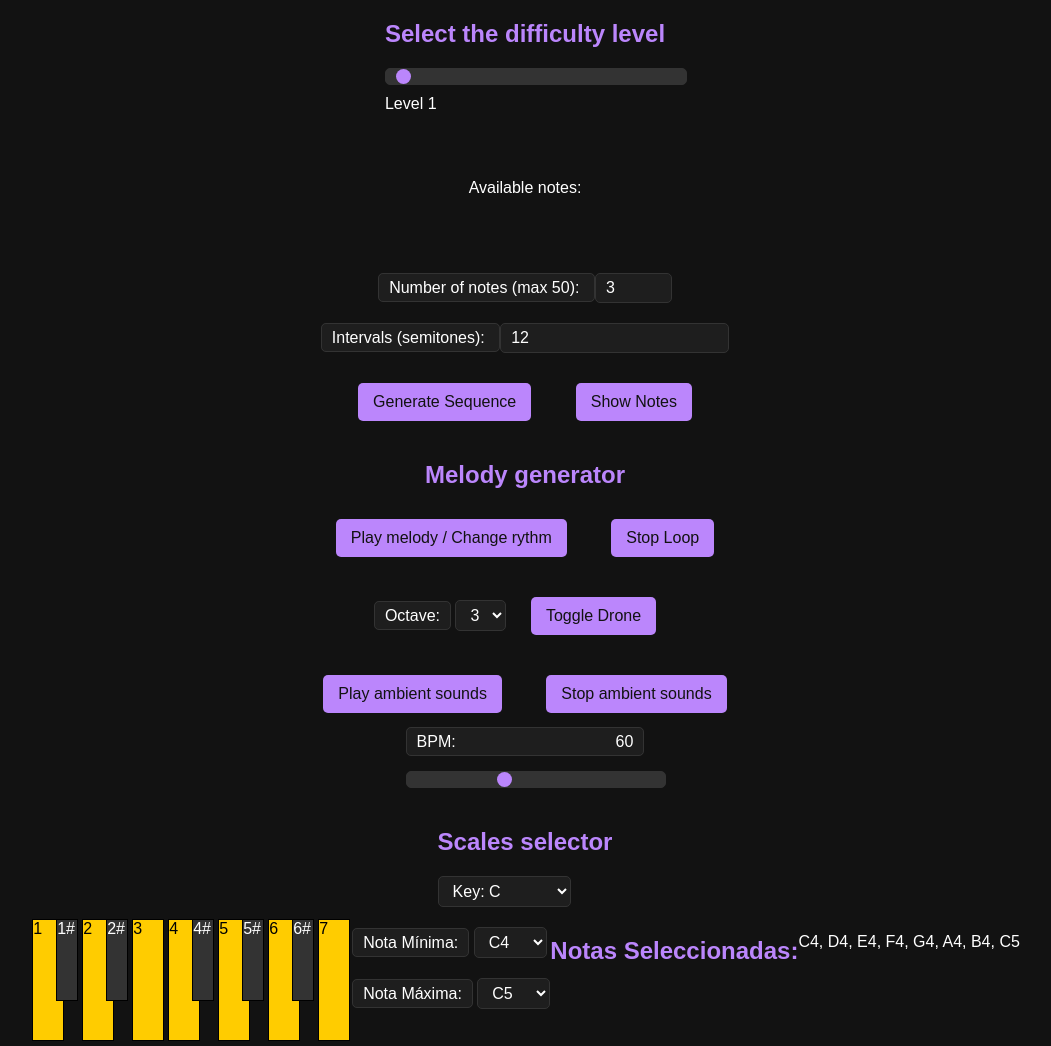
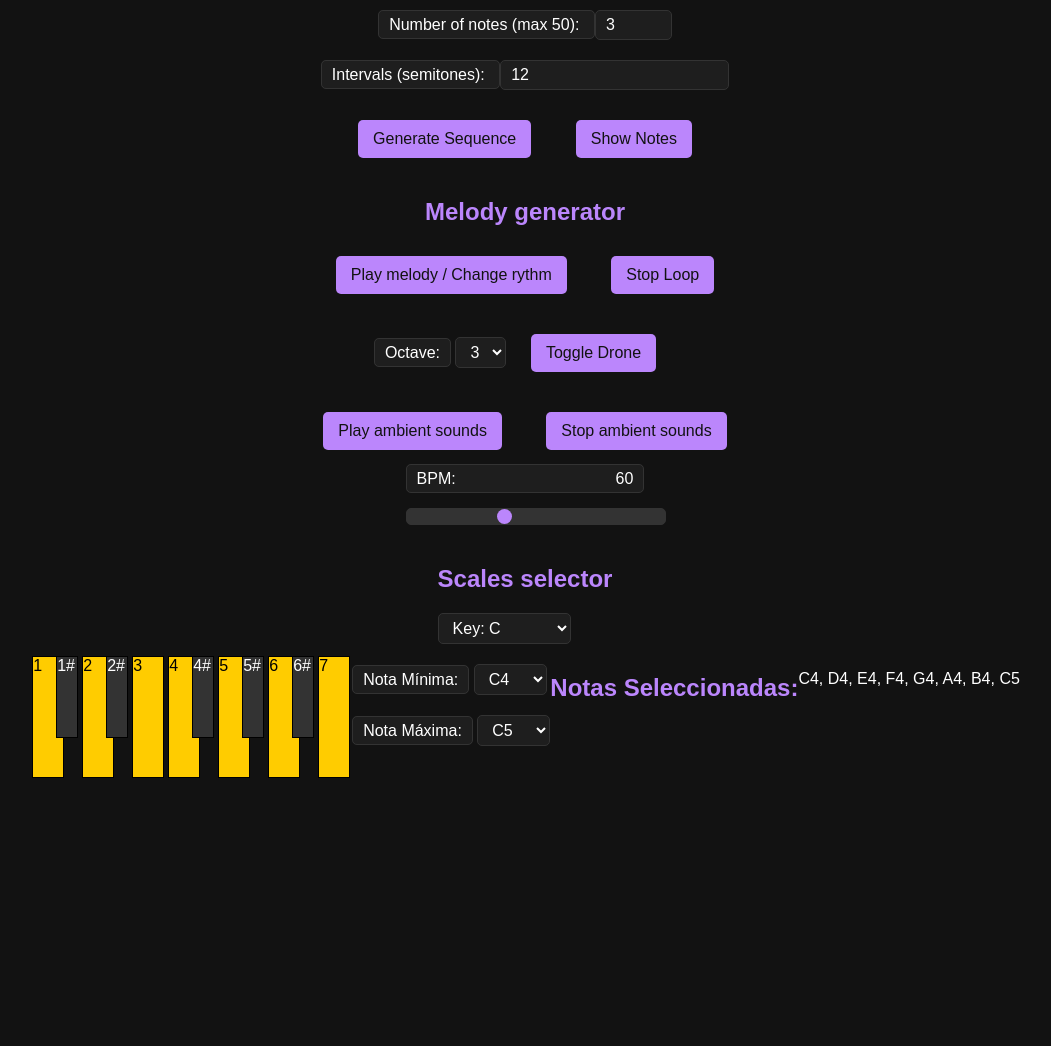
Before and after one commit to elemento99/two_melodies, a plain HTML site: page index.html in a window 1280 px wide. Shown: the whole page, without its empty margins (115-1166 px from the left). After the commit the page ends 810 px from the top, so only its background shows below. Drawn offline with nearby package versions, Linux system fonts and the light colour scheme; no server answers.

Commit message:
cambio de selector de rango listo

```diff
--- a/index.html
+++ b/index.html
@@ -12,18 +12,6 @@
 
 <body>
 
-
-
-  <div>
-    <h2>Select the difficulty level</h2>
-    <input type="range" id="difficultyLevel" min="1" max="38" value="1" />
-    <span id="levelValue">Level 1</span>
-  </div>
-
-
-  <div class="availableNotesContainer">
-    <p>Available notes: <span id="notesDisplay"></span></p>
-  </div>
 
   <div> <label for="numNotes">Number of notes (max 50): </label>
     <input type="number" id="numNotes" min="1" max="50" value="3" />
--- a/js/main.js
+++ b/js/main.js
@@ -77,9 +77,9 @@ function displaySequence(sequence) {
 }
 
 
-const slider = document.getElementById('difficultyLevel');
-const levelValue = document.getElementById('levelValue');
-const notesDisplay = document.getElementById('notesDisplay');
+
+
+
 const sequenceDisplay = document.getElementById('sequenceDisplay');
 const numNotesInput = document.getElementById('numNotes');
 const maxIntervalInput = document.getElementById('maxInterval');
```
